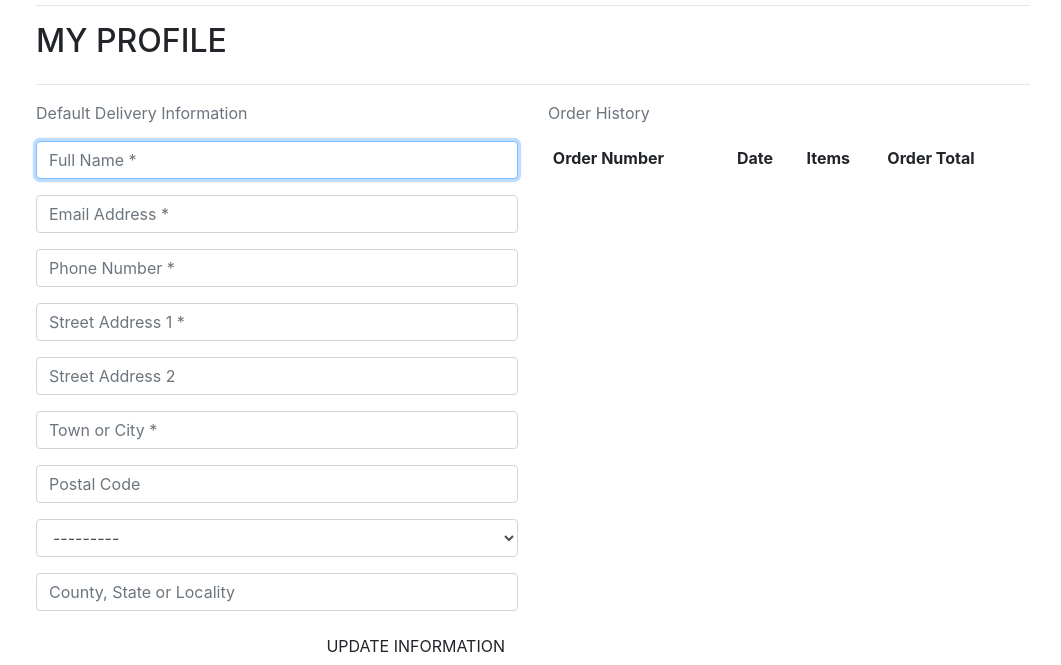
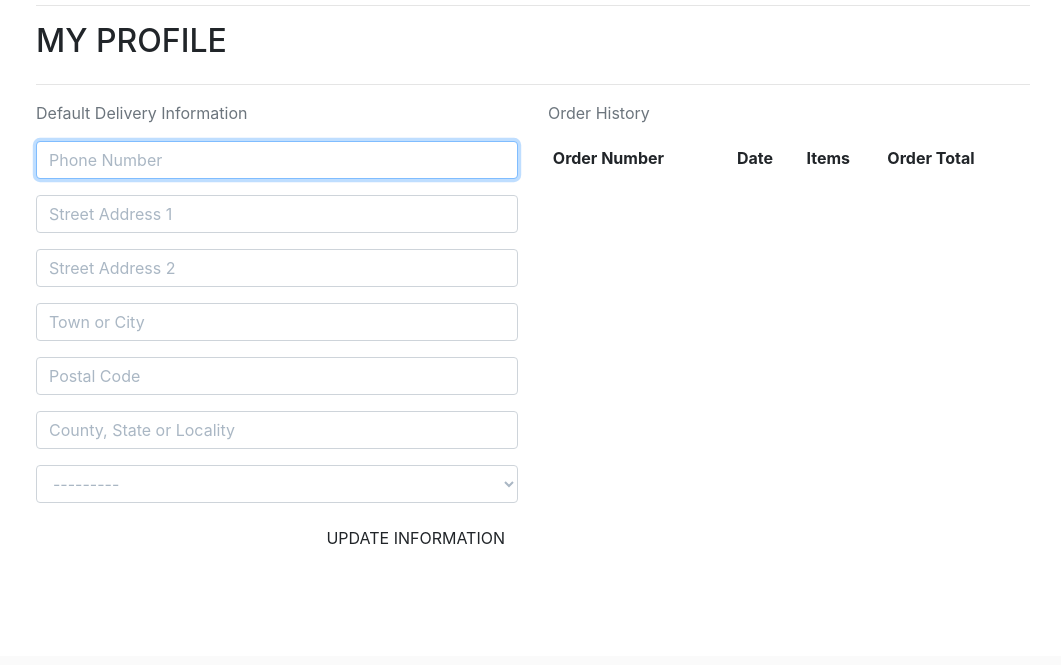
Before and after one commit to kylelawrencedev/lawrence-collections-ms4, a Django app: template profiles/templates/profiles/profile.html in a window 1280 px wide. Shown: the part 144-809 px from the top of the page, without its empty margins (107-1168 px from the left). After the commit the page ends 688 px from the top, so only its background shows below. Run offline with Django 3.2, Linux system fonts and the light colour scheme; the template is opened without the code that fills it: values that come from a table or form of the project are taken from there, others are empty; parts of the project's set-up code (start-up, migrations or seed data) failed here and were passed over; some libraries are stand-ins or nearby versions; some web fonts are replaced.

Commit message:
Added profile form, views and updated template

```diff
--- /dev/null
+++ b/profiles/forms.py
@@ -0,0 +1,34 @@
+from django import forms
+from .models import UserProfile
+
+
+class UserProfileForm(forms.ModelForm):
+    class Meta:
+        model = UserProfile
+        exclude = ('user',)
+
+    def __init__(self, *args, **kwargs):
+        """
+        Add placeholders and classes, remove auto-generated
+        labels and set autofocus on first field
+        """
+        super().__init__(*args, **kwargs)
+        placeholders = {
+            'default_phone_number': 'Phone Number',
+            'default_postcode': 'Postal Code',
+            'default_town_or_city': 'Town or City',
+            'default_street_address1': 'Street Address 1',
+            'default_street_address2': 'Street Address 2',
+            'default_county': 'County, State or Locality',
+        }
+
+        self.fields['default_phone_number'].widget.attrs['autofocus'] = True
+        for field in self.fields:
+            if field != 'default_country':
+                if self.fields[field].required:
+                    placeholder = f'{placeholders[field]} *'
+                else:
+                    placeholder = placeholders[field]
+                self.fields[field].widget.attrs['placeholder'] = placeholder
+            self.fields[field].widget.attrs['class'] = 'border-black profile-form-input'
+            self.fields[field].label = False
--- a/profiles/static/profiles/css/profile.css
+++ b/profiles/static/profiles/css/profile.css
@@ -0,0 +1,17 @@
+.order-history {
+    max-height: 416px; /* height of profile form + submit button */
+    overflow-y: auto;
+}
+#profile-update-form .form-control {
+    color: #000;
+}
+#profile-update-form input::placeholder {
+    color: #aab7c4;
+}
+#id_default_country,
+#id_default_country option:not(:first-child) {
+    color: #000;
+}
+#id_default_country option:first-child {
+    color: #aab7c4;
+}
--- /dev/null
+++ b/profiles/static/profiles/js/countryfield.js
@@ -0,0 +1,12 @@
+let countrySelected = $('#id_default_country').val();
+if(!countrySelected) {
+    $('#id_default_country').css('color', '#aab7c4');
+};
+$('#id_default_country').change(function() {
+    countrySelected = $(this).val();
+    if(!countrySelected) {
+        $(this).css('color', '#aab7c4');
+    } else {
+        $(this).css('color', '#000');
+    }
+});
--- a/profiles/templates/profiles/profile.html
+++ b/profiles/templates/profiles/profile.html
@@ -29,7 +29,7 @@
                 <form class="mt-3" action="{% url 'profile' %}" method="POST" id="profile-update-form">
                     {% csrf_token %}
                     {{ form|crispy }}
-                    <button class="btn btn-black rounded-0 text-uppercase float-right">Update Information</button>
+                    <button class="btn btn-black rounded text-uppercase float-right mb-5">Update Information</button>
                 </form>
             </div>
             <div class="col-12 col-lg-6">
```
Also changed, not shown: profiles/views.py (+14 -1 lines).
